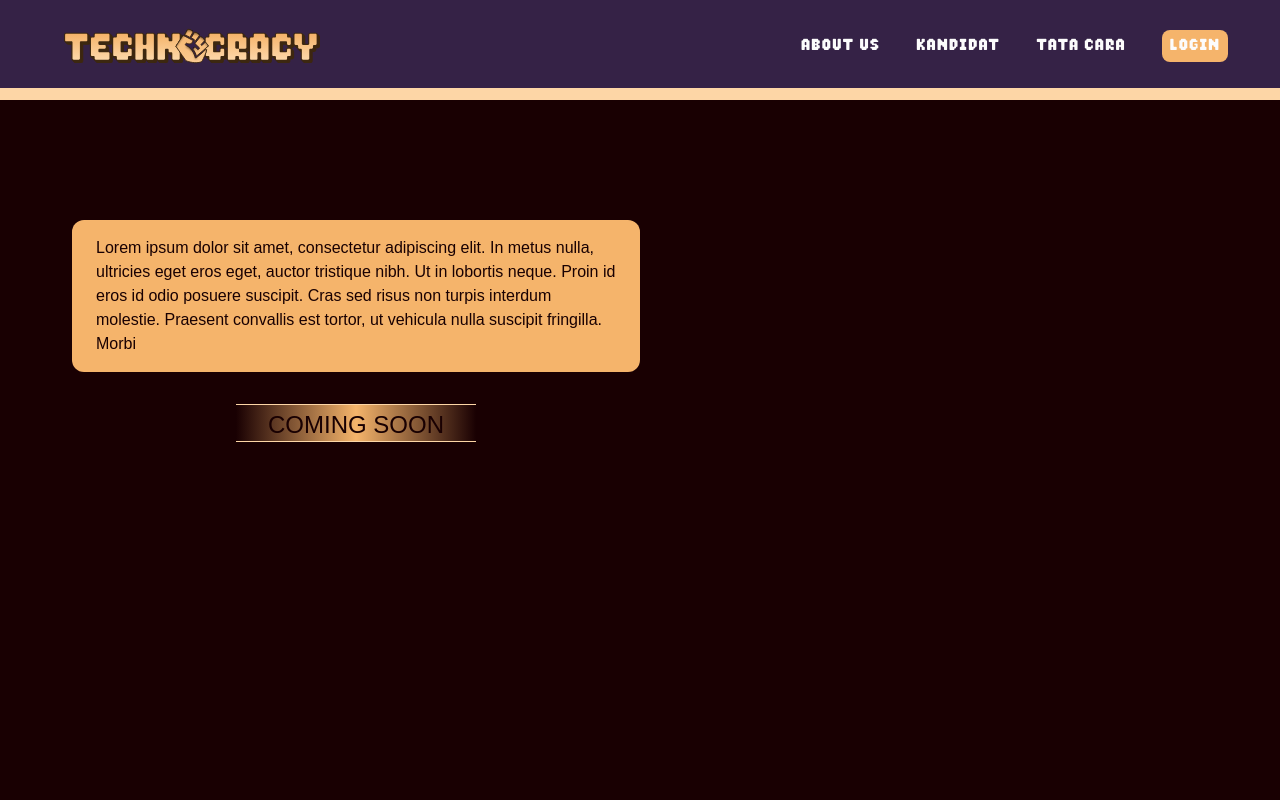
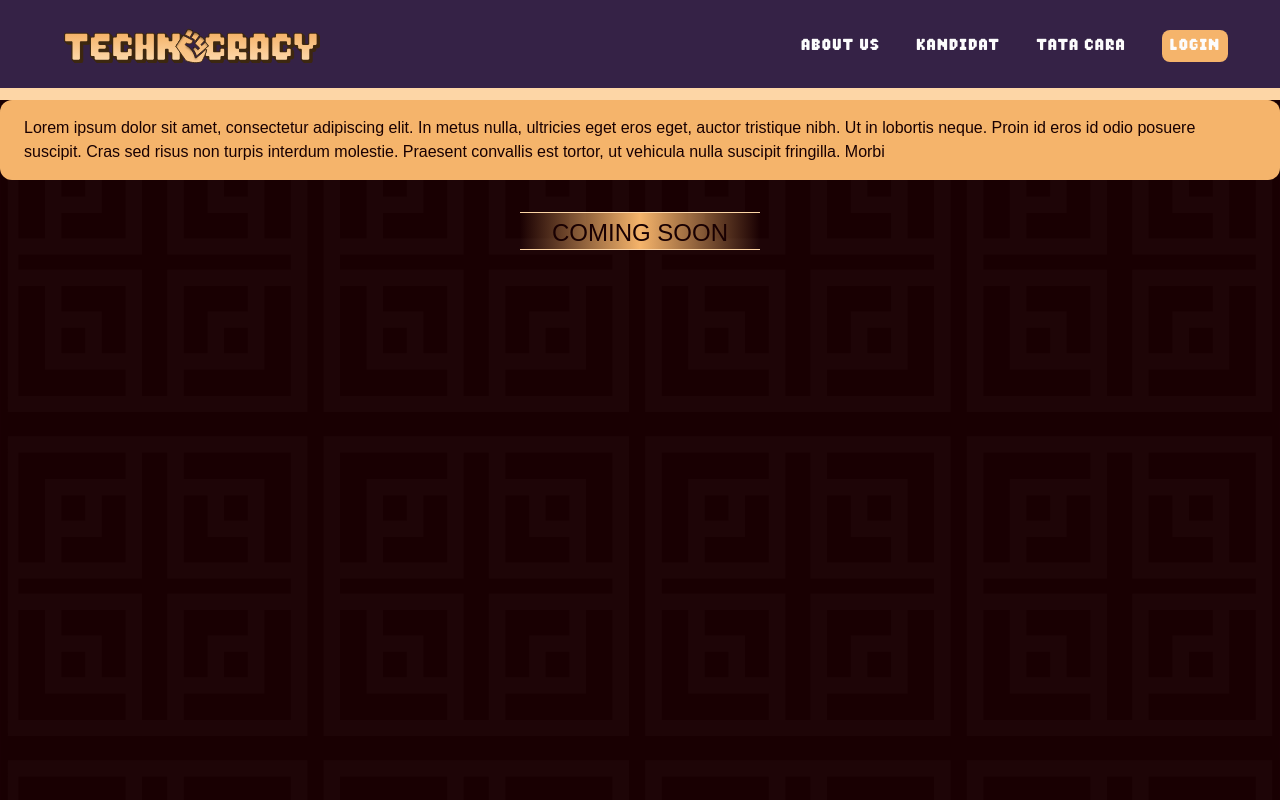
Before and after one commit to IT-KPUKMTETI2024-KejarTayangEdition/KPU-KMTETI-2024, a Next.js app: page / in a window 1280 px wide. Shown: the top 800 px of the page. Built offline with nearby package versions, Linux system fonts and the light colour scheme; no server answers; a web font is replaced by a local one.

Commit message:
Add: Background Pattern Image

```diff
--- a/app/about/page.js
+++ b/app/about/page.js
@@ -1,11 +1,9 @@
 import {ComingSoon} from "@/common/components/coming-soon";
-import { Frame } from "@/common/constant/images";
 
 export default function About() {
   return (
-    <div className="w-full min-h-screen">
-      {/* <ComingSoon/> */}
-
+    <div className="flex flex-col">
+      <ComingSoon />
     </div>
   )
 }
--- a/app/layout.js
+++ b/app/layout.js
@@ -13,11 +13,11 @@
   return (
     <html>
     <body
-      className={`${hammersmith.className} antialiased text-text-light overflow-x-hidden w-full`}
+      className={`${hammersmith.className} antialiased bg-background-dark text-text-light overflow-x-hidden w-full`}
     >
     <AuthContextProvider>
       <Header/>
-      <div className="bg-background-dark min-h-screen px-6 py-2">
+      <div className="bg-main-pattern bg-contain w-full border-spacing-0 min-h-screen">
         {children}
       </div>
       <Footer />
--- a/app/page.js
+++ b/app/page.js
@@ -2,10 +2,8 @@
 
 export default function Home() {
   return (
-    <>
-      <section className="lg:mt-28 mx-12 grid grid-cols-[50%_50%]">
-        <Welcome/>
-      </section>
-    </>
+    <div className="flex flex-col">
+      <Welcome />
+    </div>
   );
 }
--- a/common/components/header.js
+++ b/common/components/header.js
@@ -27,7 +27,7 @@
   }
 
   return (
-    <header className={`sticky top-0 bg-primary-light pb-3 tracking-wider ${pixelgamer.className}`}>
+    <header className={`sticky top-0 bg-primary-light pb-3 tracking-wider ${pixelgamer.className} z-50`}>
       <nav className="bg-secondary-purple h-auto flex lg:justify-between px-4 pt-4 pb-3">
         <div className="lg:w-3/5 md:w-2/5 sm:1/6 flex w-3/4 justify-start items-center">
           {/* Logo Technocracy */}
--- a/tailwind.config.js
+++ b/tailwind.config.js
@@ -8,6 +8,9 @@
   ],
   theme: {
     extend: {
+      backgroundImage: {
+        'main-pattern' : "url('../common/constant/background-pattern.svg')"
+      },
       colors: {
         "primary-light": "rgb(253 214 166)",
         "primary-dark": "rgb(245 180 107)",
```
Also changed, not shown: common/constant/background-pattern.svg (added).
